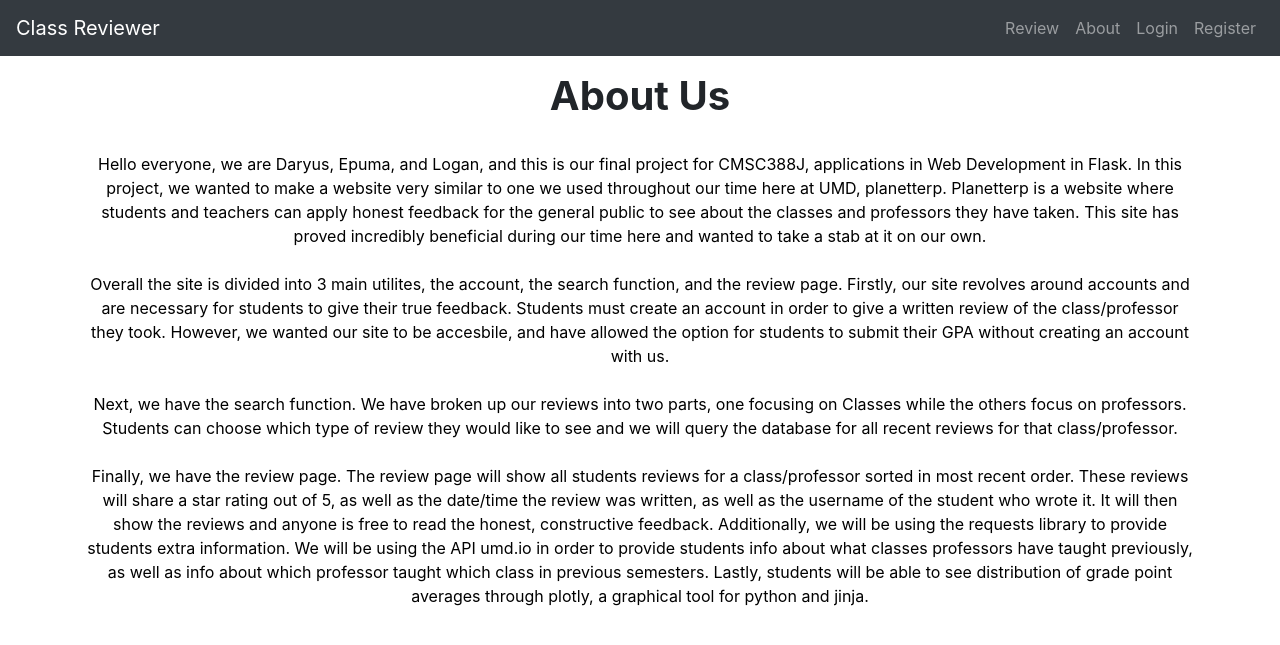
After one commit to logan-lach/cmsc388JFinal, a Flask app: page /about in a window 1280 px wide. The commit adds this page. Shown: the top 645 px of the page. Run offline with Flask 2, Linux system fonts and the light colour scheme; some libraries are stand-ins or nearby versions.

Commit message:
Finished about page and fixed navbar

```diff
--- a/flask_app/routes.py
+++ b/flask_app/routes.py
@@ -29,7 +29,7 @@ from .utils import current_time
 @app.route("/", methods=["GET", "POST"])
 def index():
 	reviews = Review.objects()
-	return render_template("welcome_page.html", reviews=reviews)
+	return render_template("welcome_page.html", reviews=reviews, current_user = current_user)
 
 @app.route("/register", methods=["GET", "POST"])
 def register():
@@ -44,17 +44,21 @@ def register():
 				user = User(username=form.username.data,
 							email=form.email.data, password=hashed)
 				user.save()
-				return redirect(url_for('test2'))
+				return redirect(url_for('login'))
 			else:
 				flash("Invalid registration. Please try again")
 	except ValueError as e:
 		return render_template("register.html", title="Register", error_message=e, form=form)
 	return render_template("register.html", title="Register", form = form)
 
+@app.route("/about", methods=["GET", "POST"])
+def about():
+	return render_template("about.html")
+
 @app.route("/login", methods=["GET", "POST"])
 def login():
 	if current_user.is_authenticated:
-		return redirect(url_for('test'))
+		return redirect(url_for('index'))
 
 	form = LoginForm()
 	try:
@@ -64,7 +68,7 @@ def login():
 
 				if user is not None and bcrypt.check_password_hash(user.password, form.password.data) :
 					login_user(user)
-					return redirect(url_for('test2'))
+					return redirect(url_for('index'))
 				else:
 					flash ("Incorrect username or password")
 	except ValueError as e:
--- /dev/null
+++ b/flask_app/templates/about.html
@@ -0,0 +1,45 @@
+{% extends "header.html"%}
+{% block content%}
+<div class="mt-3 text-center">
+    <h1 style="font-weight: bold;">About Us</h1>
+    <br>
+    <paragraph style="color: black;">Hello everyone, we are Daryus, Epuma, and Logan, and this is our
+
+    final project for CMSC388J, applications in Web Development in Flask. In this project, we wanted to
+    make a website very similar to one we used throughout our time here at UMD, planetterp. Planetterp
+    is a website where students and teachers can apply honest feedback for the general public to see
+    about the classes and professors they have taken. This site has proved incredibly beneficial during
+    our time here and wanted to take a stab at it on our own.
+
+    <br>
+    <br>
+    Overall the site is divided into 3 main utilites, the account, the search function, and the
+    review page. Firstly, our site revolves around accounts and are necessary for students
+    to give their true feedback. Students must create an account in order to give a written
+    review of the class/professor they took. However, we wanted our site to be accesbile, and have
+    allowed the option for students to submit their GPA without creating an account with us.
+
+    <br>
+    <br>
+    Next, we have the search function. We have broken up our reviews into two parts, one focusing on
+    Classes while the others focus on professors. Students can choose which type of review they would like
+    to see and we will query the database for all recent reviews for that class/professor.
+
+    <br>
+    <br>
+    Finally, we have the review page. The review page will show all students reviews for a class/professor
+    sorted in most recent order. These reviews will share a star rating out of 5, as well as the date/time
+    the review was written, as well as the username of the student who wrote it. It will then show
+    the reviews and anyone is free to read the honest, constructive feedback. Additionally, we will be
+    using the requests library to provide students extra information. We will be using the API
+    umd.io in order to provide students info about what classes professors have taught previously,
+    as well as info about which professor taught which class in previous semesters.
+    Lastly, students will be able to see distribution of grade point averages through plotly, a
+    graphical tool for python and jinja.
+
+
+    </paragraph>
+</div>
+
+</div>
+{% endblock %}
--- a/flask_app/templates/header.html
+++ b/flask_app/templates/header.html
@@ -13,16 +13,16 @@
                 <a class="nav-link" href="test">Review</a>
             </li>
             <li class="nav-item">
-                <a class="nav-link" href="">About</a>
+                <a class="nav-link" href="{{ url_for('about') }}">About</a>
             </li>
-        </ul>
-        {# <ul class="navbar-nav ml-auto">
+
             {% if current_user.is_authenticated %}
-            <li class="nav-item">
+            {# <li class="nav-item">
                 <a class="nav-link" href="{{ url_for('account') }}">
                     Account
                 </a>
-            </li>
+            </li>#}
+
             <li class="nav-item">
                 <a class="nav-link" href="{{ url_for('logout') }}">
                     Logout
@@ -41,7 +41,6 @@
             </li>
             {% endif %}
         </ul>
-        #}
     </div>
 </nav>
 
```
Also changed, not shown: flask_app/templates/movie_detail.html (+0 -49 lines).
